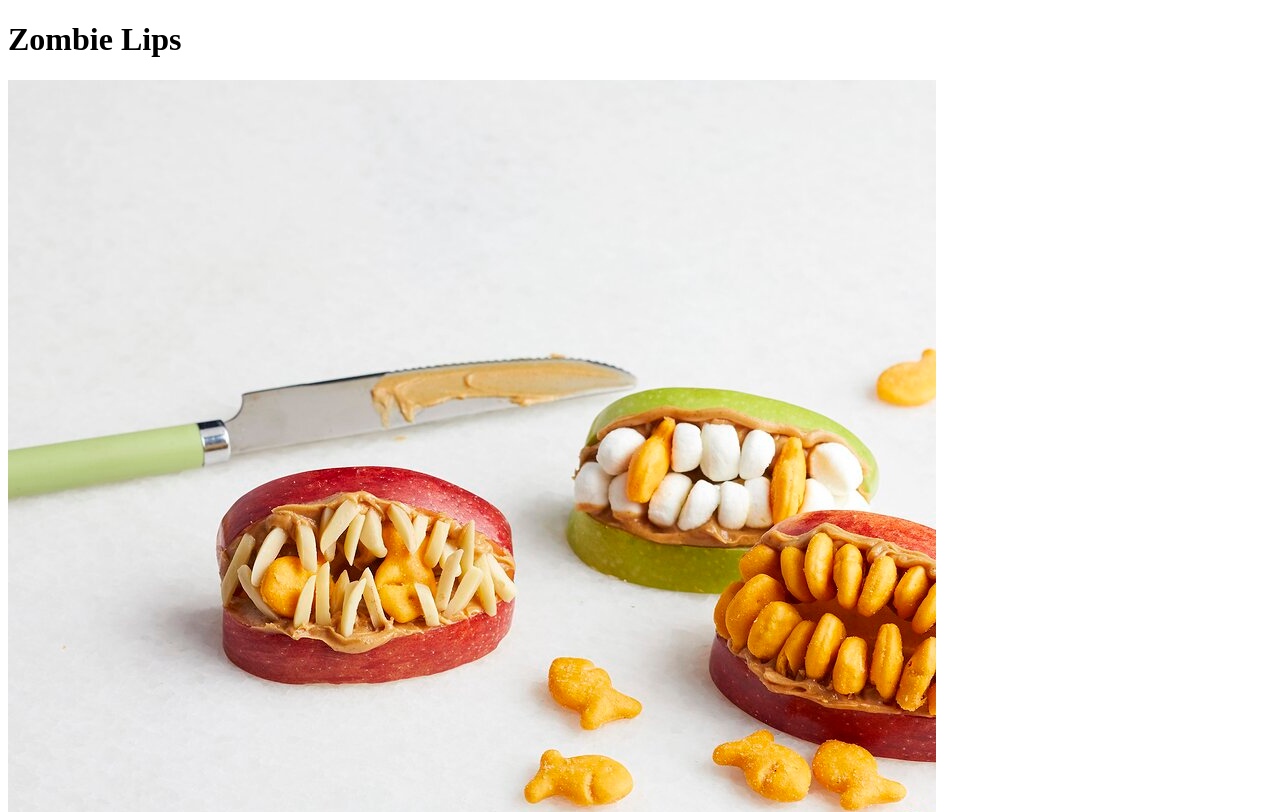
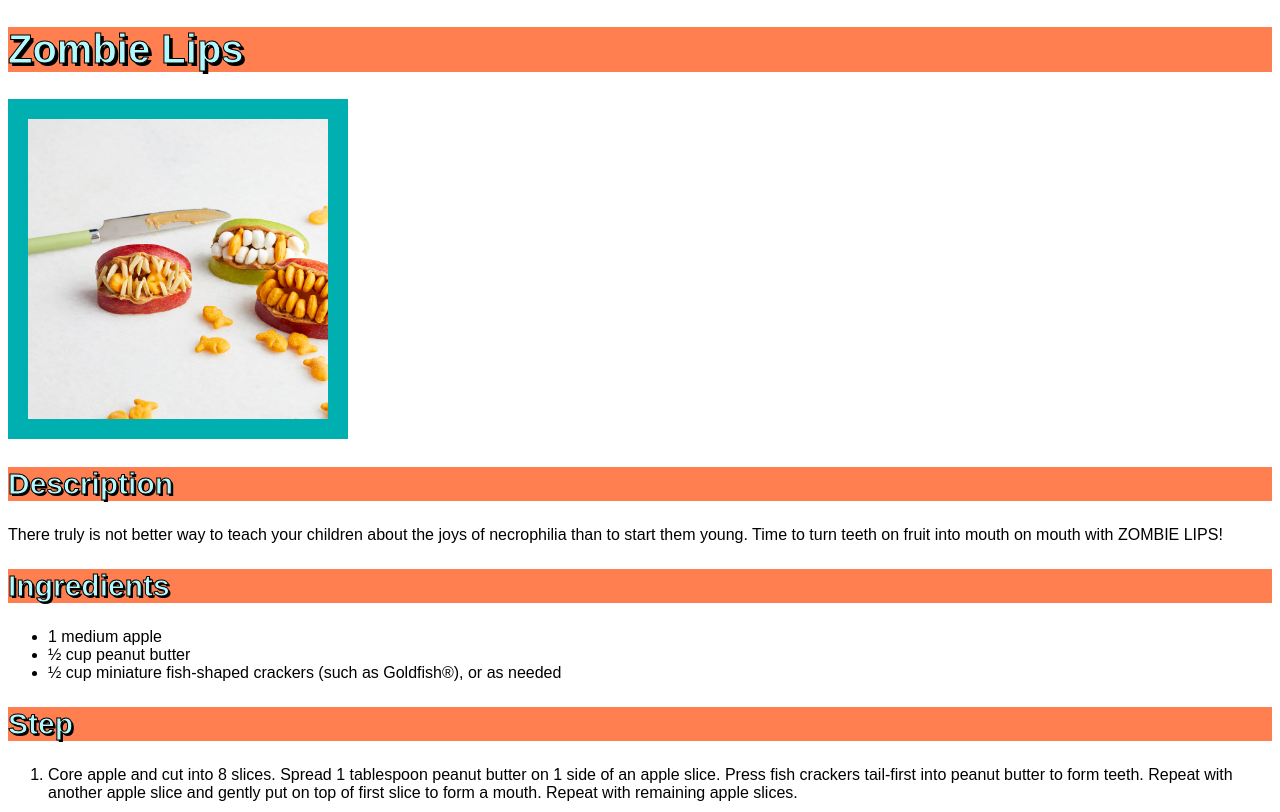
Before and after one commit to roboseb/odin-recipes, a plain HTML site: page recipes/zombie_lips.html in a window 1280 px wide. Shown: the top 812 px of the page. Drawn offline with Linux system fonts and the light colour scheme.

Commit message:
Add stylesheet and several stylings

```diff
--- a/recipes/zombie_lips.html
+++ b/recipes/zombie_lips.html
@@ -4,6 +4,7 @@
 <head>
     <meta charset="UTF-8">
     <title>Zombie Lips</title>
+    <link rel="stylesheet" href="../styles.css">
 </head>
 
 <body>
--- /dev/null
+++ b/styles.css
@@ -0,0 +1,27 @@
+body{
+    font-family:Arial ,sans-serif;
+}
+
+h1,h2,h3,h4,h5,h6{
+    color: #b2faff;
+    background-color: coral;
+
+    -webkit-text-stroke: 1px black;
+}
+
+h1{
+    font-size: 40px;
+    text-shadow: 3px 3px black;
+}
+
+h2{
+    font-size: 30px;
+    text-shadow: 2px 2px black;
+}
+
+img{
+    max-height: 300px;
+    width: auto;
+    border: 20px solid #00afaf;
+
+}
```
Also changed, not shown: index.html (+2 -0 lines), recipes/halloween_bark.html (+1 -0 lines), recipes/stuffed_peppers.html (+1 -0 lines), recipes/images/pumpcat.png (added).
